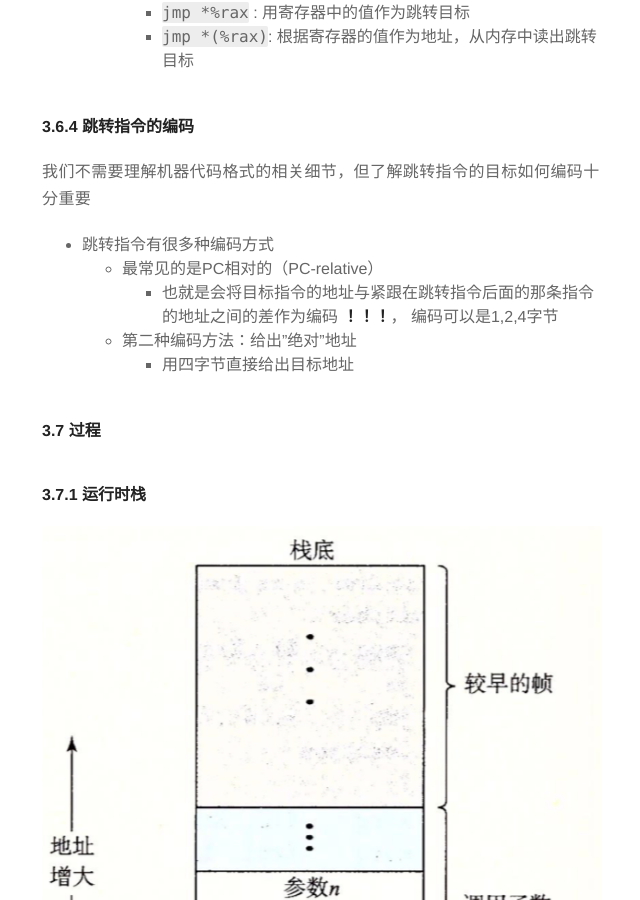
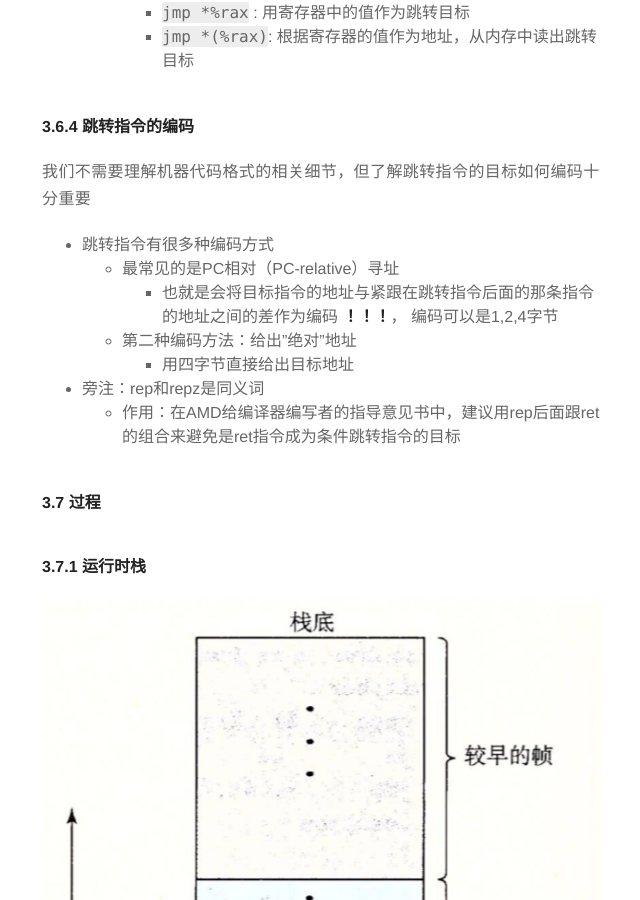
Before and after one commit to dawsonlee1790/dawsonlee1790.github.io, a Jekyll site: the page built from _posts/2018-12-31-《Computer Systems: A Programmer's Perspective》读书笔记.md, in a window 1280 px wide and 900 px high, scrolled down 15488 px. Shown: the whole window, without its empty margins (318-958 px from the left). Built offline with Jekyll 4.4.1, drawn with Linux system fonts in a browser that asks for light colours.

Commit message:
更新文章

```diff
--- a/_posts/2018-12-31-《Computer Systems: A Programmer's Perspective》读书笔记.md
+++ b/_posts/2018-12-31-《Computer Systems: A Programmer's Perspective》读书笔记.md
@@ -522,11 +522,14 @@ x&m
 我们不需要理解机器代码格式的相关细节，但了解跳转指令的目标如何编码十分重要
 
 * 跳转指令有很多种编码方式
-    * 最常见的是PC相对的（PC-relative）
+    * 最常见的是PC相对（PC-relative）寻址
         * 也就是会将目标指令的地址与紧跟在跳转指令后面的那条指令的地址之间的差作为编码 **！！！**，
         编码可以是1,2,4字节
     * 第二种编码方法：给出"绝对"地址
         * 用四字节直接给出目标地址
+
+* 旁注：rep和repz是同义词
+    * 作用：在AMD给编译器编写者的指导意见书中，建议用rep后面跟ret的组合来避免是ret指令成为条件跳转指令的目标
 
 #### 3.7 过程
 
```
